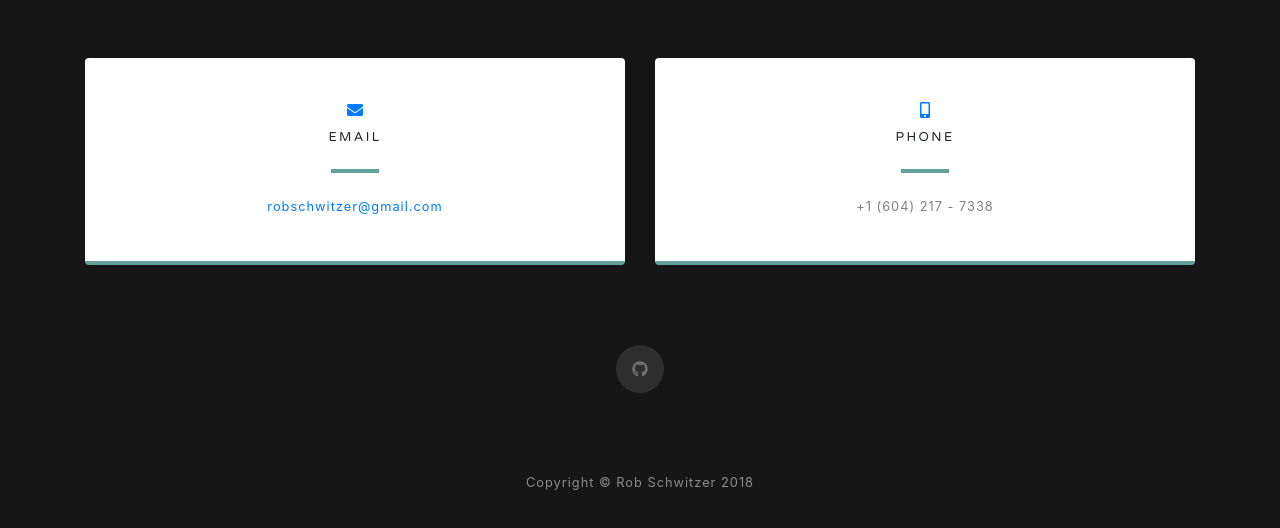
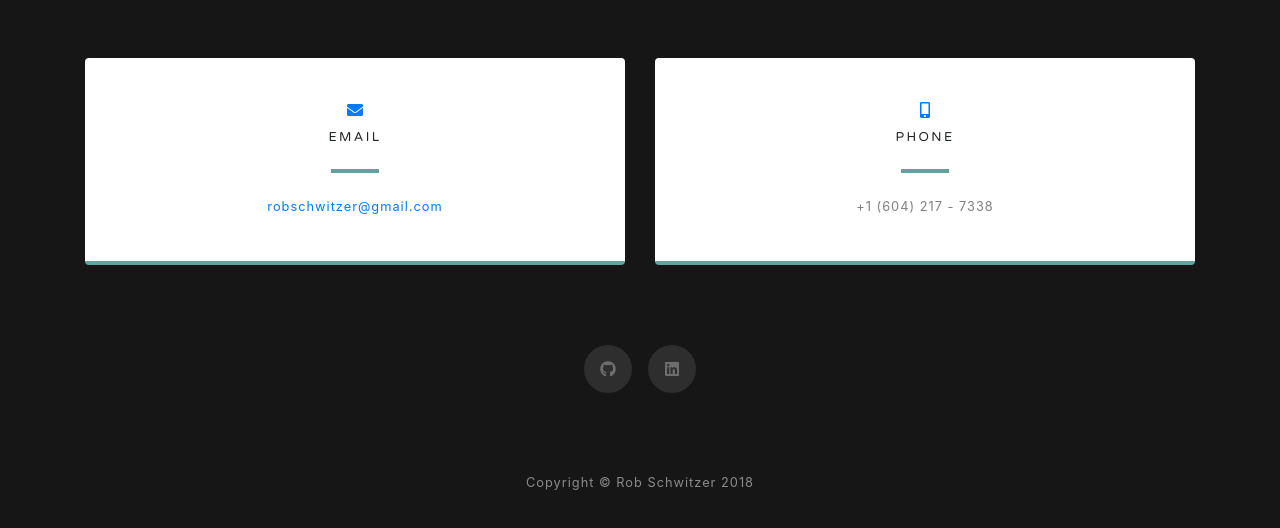
Before and after one commit to robschwitzer/robschwitzer.github.io, a website with bundled scripts: page index.html in a window 1280 px wide. Shown: the part 2884-3412 px from the top of the page. Built offline with nearby package versions, Linux system fonts and the light colour scheme.

Commit message:
linked to linkedin

```diff
--- a/index.html
+++ b/index.html
@@ -188,6 +188,9 @@
           <a href="http://github.com/robschwitzer" class="mx-2">
             <i class="fab fa-github"></i>
           </a>
+          <a href="http://linkedin.com/in/robschwitzer" class="mx-2">
+            <i class="fab fa-linkedin"></i>
+          </a>
         </div>
 
       </div>
```
